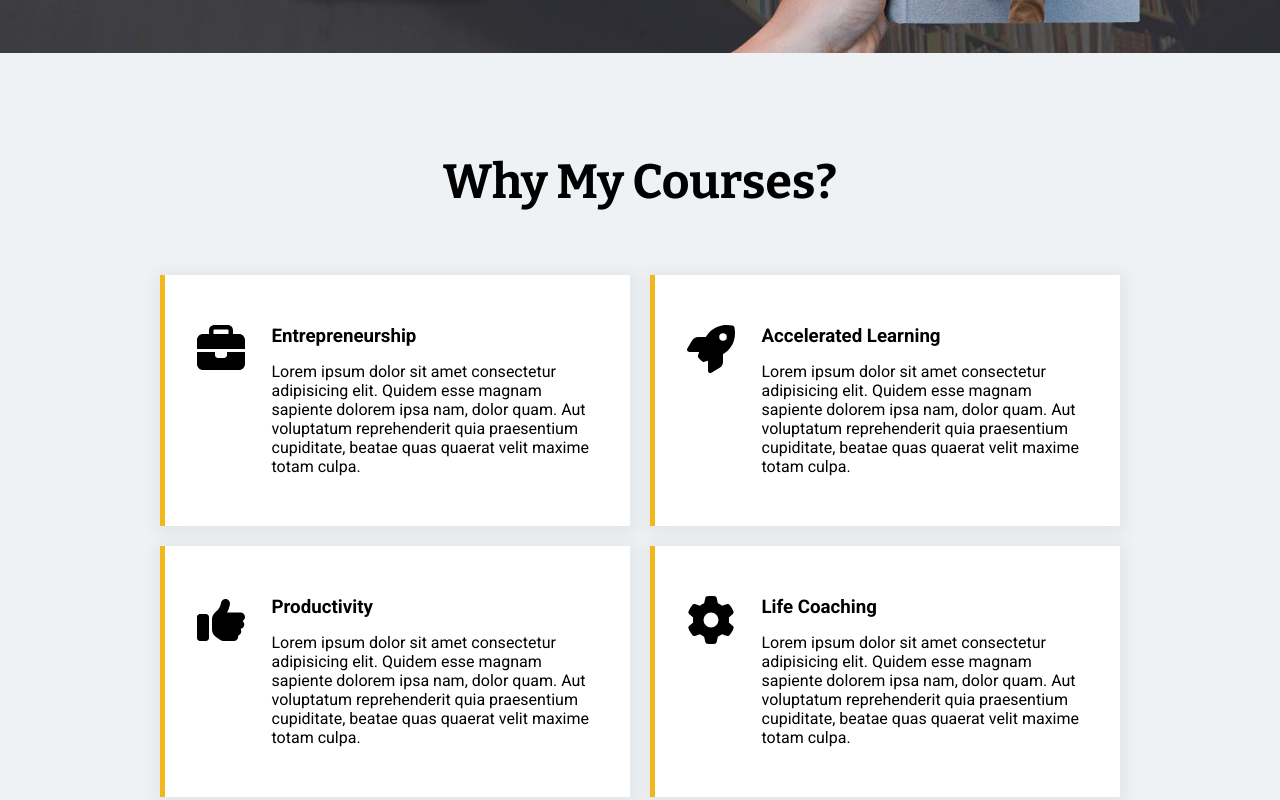
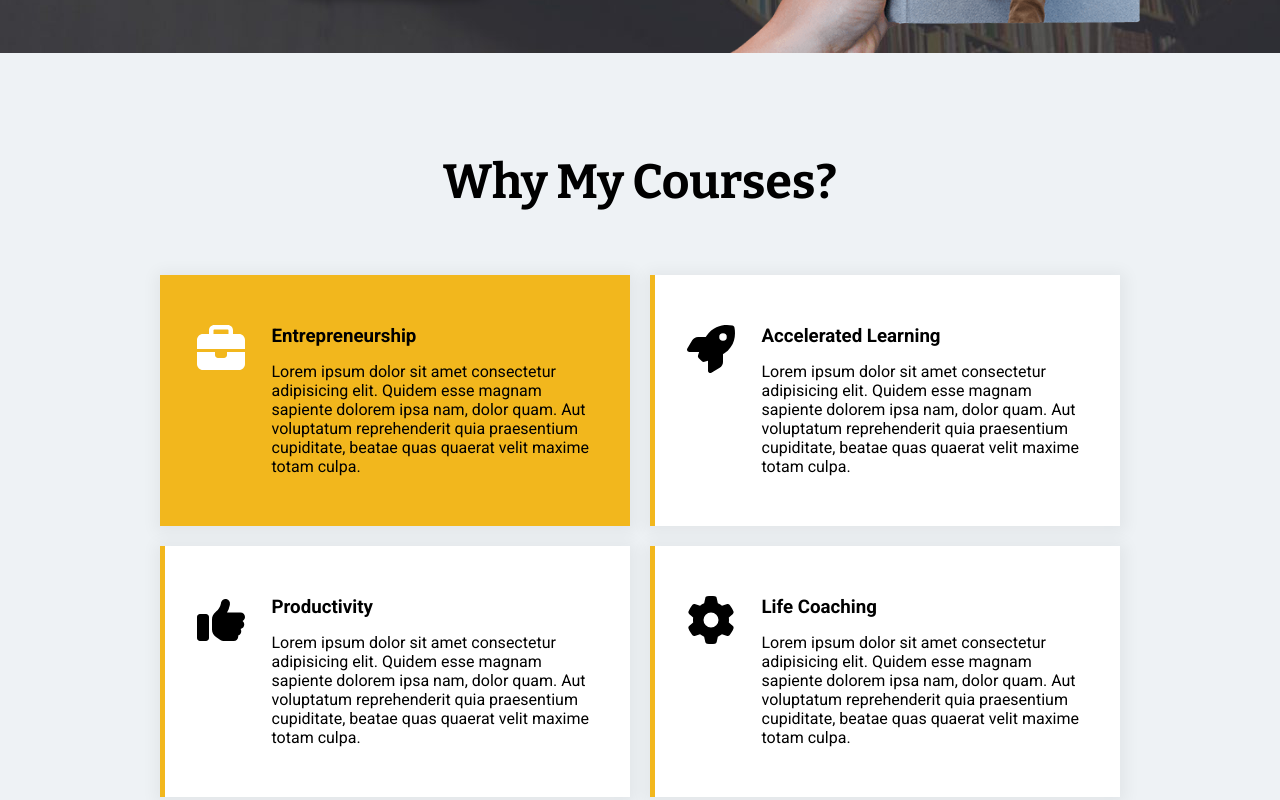
Before and after one commit to twotimesgi/proj-html-vuejs, a Vue app: page / in a window 1280 px wide. In both pictures the pointer is over the element 395 px from the left and 2925 px from the top of the page. Shown: the part 2525-3325 px from the top of the page. Built offline with nearby package versions, Linux system fonts and the light colour scheme.

Commit message:
WhyComp Cards Hover Effect

```diff
--- a/src/components/WhyComp.vue
+++ b/src/components/WhyComp.vue
@@ -106,6 +106,14 @@ h2 {
   position: relative;
   text-align: left;
 
+  &:hover{
+    background-color: $accentColor;
+
+    .icon{
+      color: white;
+    }
+  }
+
   &::before{
     content: "";
     top: 0;
```
